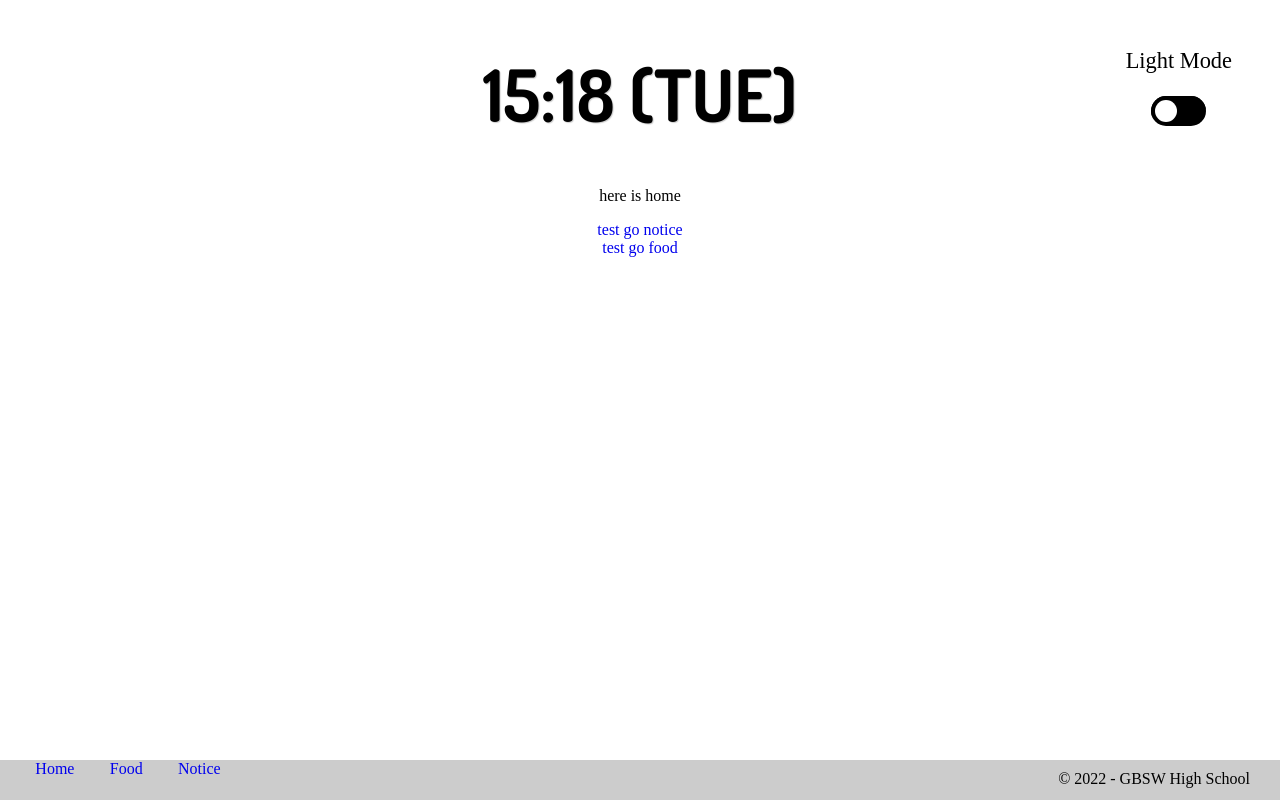
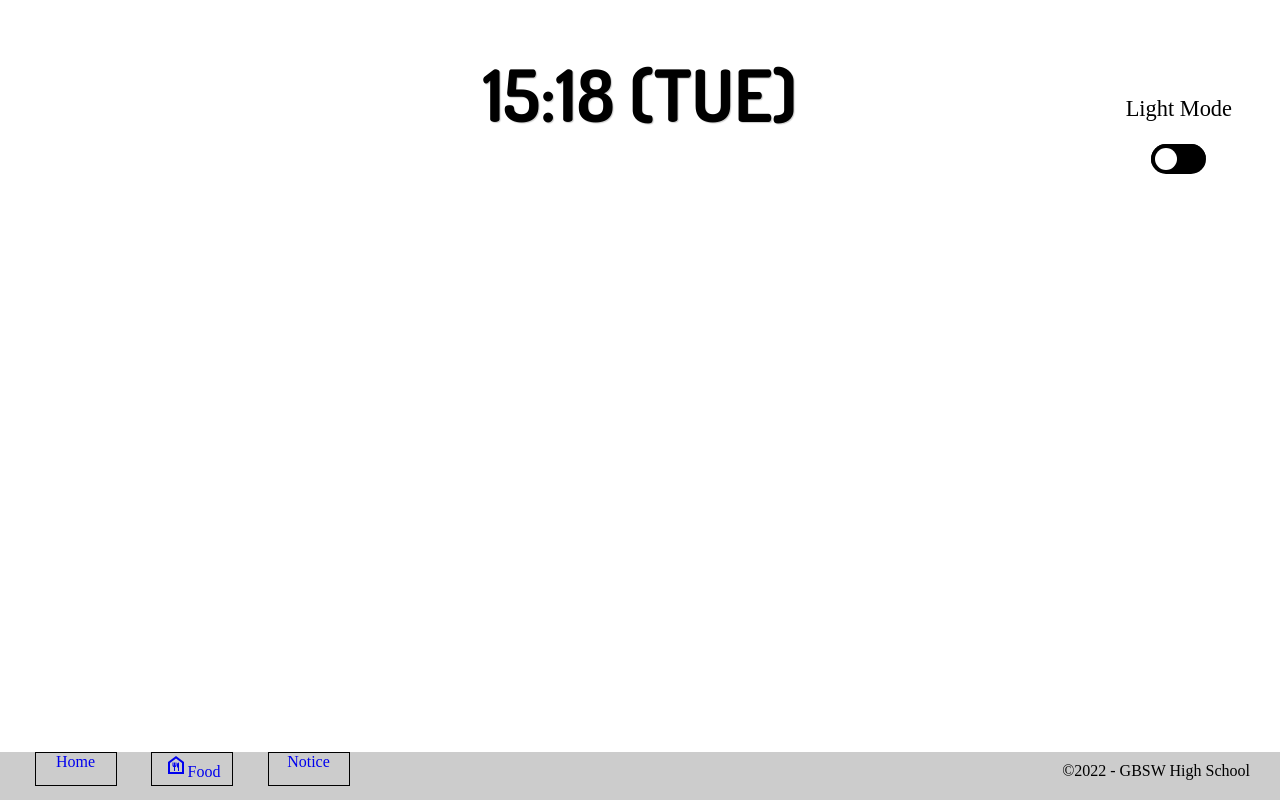
Before and after one commit to jinhyo-dev/Elec_blackboard, a React (Create React App) app: page / in a window 1280 px wide. Built offline with nearby package versions, Linux system fonts and the light colour scheme.

Commit message:
clean up 2/3 0:53

```diff
--- a/src/App.js
+++ b/src/App.js
@@ -1,5 +1,4 @@
-// import React, { useState } from 'react';
-import './styles/app.css';
+import React, { useState } from 'react';
 import Footer from './components/footer'
 import DarkMode from './components/DarkMode'
 import { Route,Routes } from "react-router-dom";
@@ -11,7 +10,6 @@ function App() {
       <DarkMode />
         <Routes>
           <Route path="/" element={<Home/>} />
-          <Route path="/notice" element={<Notice/>} />
         </Routes>
       <Footer />
     </div>
--- a/src/components/DarkMode.js
+++ b/src/components/DarkMode.js
@@ -13,7 +13,7 @@ export default function DarkMode() {
       if (e.target.checked) {
         body.style.backgroundColor = 'black'
         time.style.color = 'white'
-        setMode.innerHTML = 'Black Mode'
+        setMode.innerHTML = 'Dark Mode'
         setMode.style.color = 'white'
         body.style.transition = 'width 1s, height 1s, background-color 1s, transform 1s'
       } else {
--- a/src/components/footer.js
+++ b/src/components/footer.js
@@ -1,6 +1,7 @@
 // import { useState } from 'react';
 import { NavLink } from 'react-router-dom';
 import '../styles/footer.css';
+import { MdOutlineFoodBank } from 'react-icons/md'
 
 
 const footer = () => {
@@ -10,12 +11,20 @@ const footer = () => {
   return(
     <div className="footer">
       <div className='icoFlax'>
-        <NavLink exact to="/" activeStyle={activeStyle}>Home</NavLink>
-        <NavLink exact to="/food" activeStyle={activeStyle}>Food</NavLink>
-        <NavLink exact to="/notice" activeStyle={activeStyle}>Notice</NavLink>
+        <div  className="navbar-home">
+          <NavLink exact to="/" activeStyle={activeStyle}>Home</NavLink>
+        </div>
 
+        <NavLink exact to="/food" activeStyle={activeStyle} className="navbar-food">
+          <MdOutlineFoodBank size='24'/>
+          <lable>Food</lable>
+        </NavLink>
+
+        <div className="navbar-notice">
+          <NavLink exact to="/notice" activeStyle={activeStyle}>Notice</NavLink>
+        </div>
       </div>
-      <p className='copyRight'>© 2022 - GBSW High School</p>
+      <p className='copyRight'>©2022 - GBSW High School</p>
     </div>
   )
 }
--- a/src/pages/Home.js
+++ b/src/pages/Home.js
@@ -21,11 +21,7 @@ function Home() {
   startTimer()
 
   return <div className='middle-page'>
-    <h1 className='time'>{timer}</h1>
-    <p>here is home</p>
-    <a href='/Notice'>test go notice</a>
-    <br></br>
-    <a href='/Food'> test go food</a>
+  <h1 className='time'>{timer}</h1>
   </div>;
 }
 
--- a/src/styles/DarkMode.css
+++ b/src/styles/DarkMode.css
@@ -41,11 +41,12 @@
   transform: translateX(26px);
 }
 .switch-button {
-  margin-top: 3rem;
+  margin-top: 6rem;
   float: right;
   margin-right: -5rem;
 }
 .setMode {
+  margin-top: 3rem;
   font-size: 1.4rem;
   float: right;
   margin-right: 3rem;
--- a/src/styles/app.css
+++ /dev/null
@@ -1 +0,0 @@
-@import url('https://fonts.googleapis.com/css2?family=Changa&display=swap');
--- a/src/styles/footer.css
+++ b/src/styles/footer.css
@@ -18,11 +18,10 @@ a:hover { text-decoration: none;}
   position : fixed;
   bottom : 0;
   background-color: #ccc;
-
-
+  height: 3rem;
 }
 .icoFlax{
-  width: 20%;
+  width: 30%;
   display: flex;
   justify-content: space-evenly;
 }
@@ -32,3 +31,13 @@ a:hover { text-decoration: none;}
   margin: 10px;
   margin-right: 30px;
 }
+
+.navbar-home,
+.navbar-food,
+.navbar-notice
+{
+  text-align: center;
+  border: 1px solid #000;
+  width: 5rem;
+  height: 2rem;
+}
```
Also changed, not shown: src/components/Button.js (deleted, +0 -11 lines).
